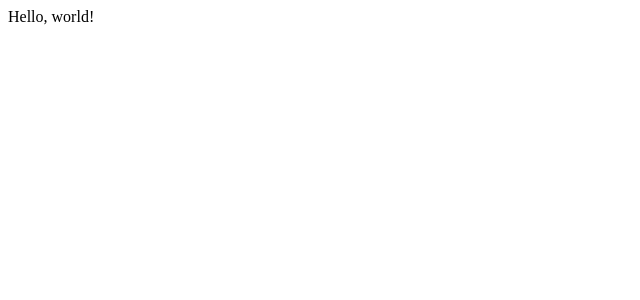
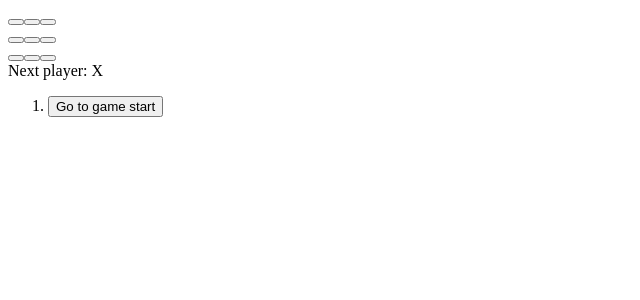
Before and after one commit to mKasa-lei/react-1-tutorial, a React (Create React App) app in the folder react-typescript/: page / in a window 1280 px wide. Shown: the top 300 px of the page, without its empty margins (0-640 px from the left). Built offline with nearby package versions, Linux system fonts and the light colour scheme.

Commit message:
typescriptでチュートリアルを記述しました

```diff
--- a/react-typescript/src/index.tsx
+++ b/react-typescript/src/index.tsx
@@ -1,15 +1,134 @@
-import React from "react";
+import React, { useState } from 'react';
 import ReactDOM from "react-dom";
 import "./style.scss";
 import * as serviceWorker from "./serviceWorker";
 
-const App = () => {
-  return <div>Hello, world!</div>;
-};
+type PropsBoard = {
+  value: number;
+  onClick: () => void; //functionでもいいが返す値がないことが確定しているのでvoidにする
+}
 
-ReactDOM.render(<App />, document.getElementById("root"));
+const Square: React.FC<PropsBoard> = (props) => {
+  return (
+    <button className='square' onClick={props.onClick}>
+      {props.value}
+    </button>
+  )
+}
 
-// If you want your app to work offline and load faster, you can change
-// unregister() to register() below. Note this comes with some pitfalls.
-// Learn more about service workers: https://bit.ly/CRA-PWA
+type PropsGame = {
+  squares: Array<number>;
+  onClick: Function; //こっちはvoidではなくfunctionにする
+}
+
+
+const Board: React.FC<PropsGame> = (props) => {
+  const squareArray = [
+    [0, 1, 2],
+    [3, 4, 5],
+    [6, 7, 8],
+  ]
+
+  const squares = squareArray.map((value, index) => { //マス目を作るための配列。３つの配列から９つの配列を作る
+    return (
+      <div key={index} className='border-row'>
+        {value.map((array, number) => { //mapの中で関数を使う時はconstは必要ない。今回はsquaresの中の配列を参照するため、ここではvalueを参照する
+          return (
+            <Square key={number} value={props.squares[array]} onClick={() => props.onClick(array)} />
+          )
+        })}
+      </div>
+    )
+  })
+
+  return (
+    <div>
+      { squares }
+    </div>
+  )
+}
+
+
+const Game:React.FC = () => {
+  const [history, setHistory] = useState([{ squares: Array(9).fill(null) }]); //過去の情報を格納するための配列を格納する。squaresは配列の名前
+  const [stepNumber, setStepNumber] = useState(0); //現在の手数の記録
+  const [xIsNext, setXIsNext] = useState(true); //現在XとOどちらのターンなのかの情報
+
+  const handleClick = (i: number) => { //typeで書くとエラーが発生する
+    const historyData = history.slice(0, stepNumber + 1); //新たにクリックする手前までのデータ
+    const current = historyData[historyData.length - 1]; //現在の手
+    const squares = current.squares.slice(); //打った手のデータを配列にいれる
+
+    if (calculateWinner(squares) || squares[i]) {
+      return;
+    }
+    squares[i] = xIsNext ? 'X' : 'O'; //trueならX、falseならOになる
+    setHistory(historyData.concat({ squares: squares })); //現在のターンで打った手を新しく配列として格納する
+    setStepNumber(historyData.length); //現在が何ターン目なのかの記録
+    setXIsNext(!xIsNext); //trueならfalse、falseならtrueを返す
+  }
+
+  const jumpTo = (step:number) => {
+    setStepNumber(step);
+    setXIsNext((step % 2) === 0);
+  }
+
+  const historyArray = history; //過去に打った手の情報を取得
+  const current = historyArray[stepNumber];　//現在の手がどのような盤面になっているのかの情報
+  const winner = calculateWinner(current.squares); //現在までの手が勝利条件に当てはまっているのかどうか
+
+  const moves = historyArray.map((step, move) => {
+    const desc = move ? 'Go to move #' + move : 'Go to game start'; //moveが０ならGo to startを表示させ、一手以降ならGo to moveを表示させる
+    return (
+      <li key={move} className='play-history'>
+        <button onClick={() => jumpTo(move)}>{desc}</button>
+      </li>
+    )
+  })
+
+  let status; //現在までの盤面が勝利条件に当てはまるのであれば勝者を表示、当てはまらなければ次のプレイヤーを表示する
+  if (winner) {
+    status = 'Winner: ' + winner;
+  }
+  else {
+    status = 'Next player: ' + (xIsNext ? 'X' : 'O');
+  }
+
+  return (
+    <div className="game">
+      <div className="game-board">
+        <Board
+          squares={current.squares}
+          onClick={(i: number) => handleClick(i)}
+        />
+      </div>
+      <div className="game-info">
+        <div className='status'>{status}</div>
+        <ol>{moves}</ol>
+      </div>
+    </div>
+  );
+}
+
+ReactDOM.render(<Game />, document.getElementById("root"));
+
+function calculateWinner(squares: Array<number>) { //XもしくはOが一列揃った状態のデータを参照するための配列
+  const lines = [
+    [0, 1, 2],
+    [3, 4, 5],
+    [6, 7, 8],
+    [0, 3, 6],
+    [1, 4, 7],
+    [2, 5, 8],
+    [0, 4, 8],
+    [2, 4, 6],
+  ];
+  for (let i = 0; i < lines.length; i++) {
+    const [a, b, c] = lines[i];
+    if (squares[a] && squares[a] === squares[b] && squares[a] === squares[c]) {
+      return squares[a];
+    }
+  }
+  return null;
+}
 serviceWorker.unregister();
```
